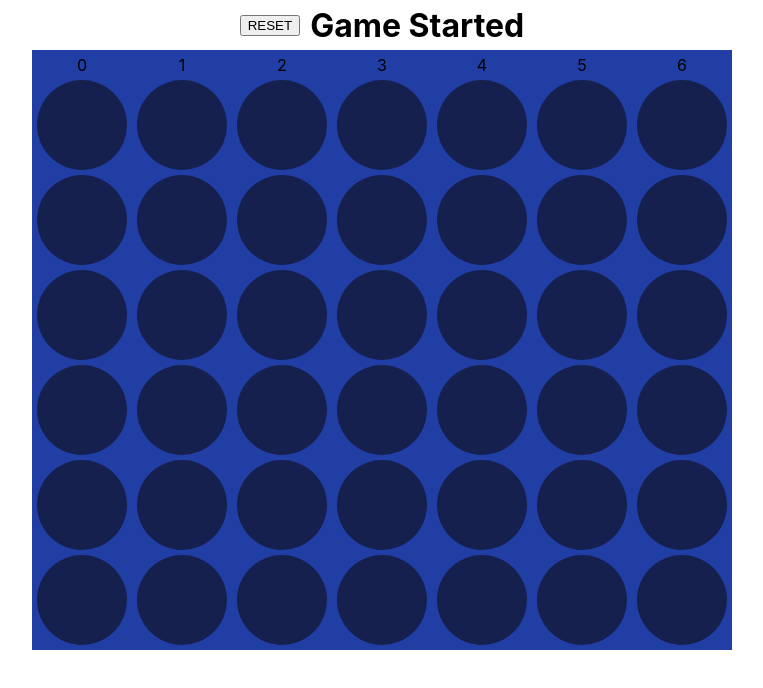
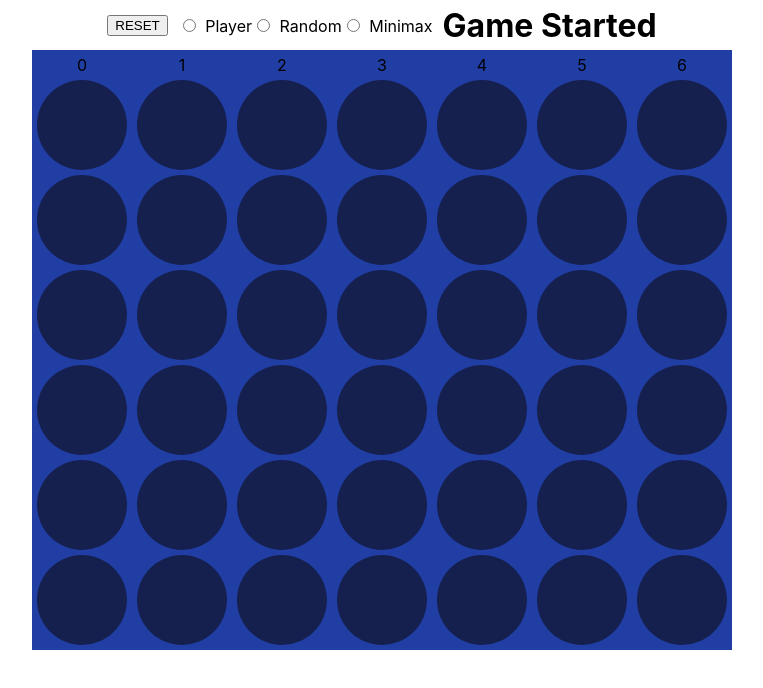
Before and after one commit to ecorona9/kunekt4, a Next.js app: page /board in a window 1280 px wide. Shown: the top 688 px of the page, without its empty margins (258-1021 px from the left). Built offline with nearby package versions, Linux system fonts and the light colour scheme.

Commit message:
added buttons to choose playmodes, still need to implement minimax algorithm

```diff
--- a/pages/board.js
+++ b/pages/board.js
@@ -117,6 +117,11 @@ export default function Board() {
       <>
         <div className="gameState">
             <button onClick={() => resetBoard()}> RESET </button>
+            <div onChange={(e) => console.log(e.target.value)}>
+                <input type="radio" value="player" name="mode" /> Player
+                <input type="radio" value="random" name="mode" /> Random
+                <input type="radio" value="minimax" name="mode" /> Minimax
+            </div>
             {gameOver && <h1> Game Over</h1>}
             {!gameOver && <h1>Game Started</h1>}
             {turn === 1 && gameOver && <h1 className="color: red">Red Wins!</h1>}
```
